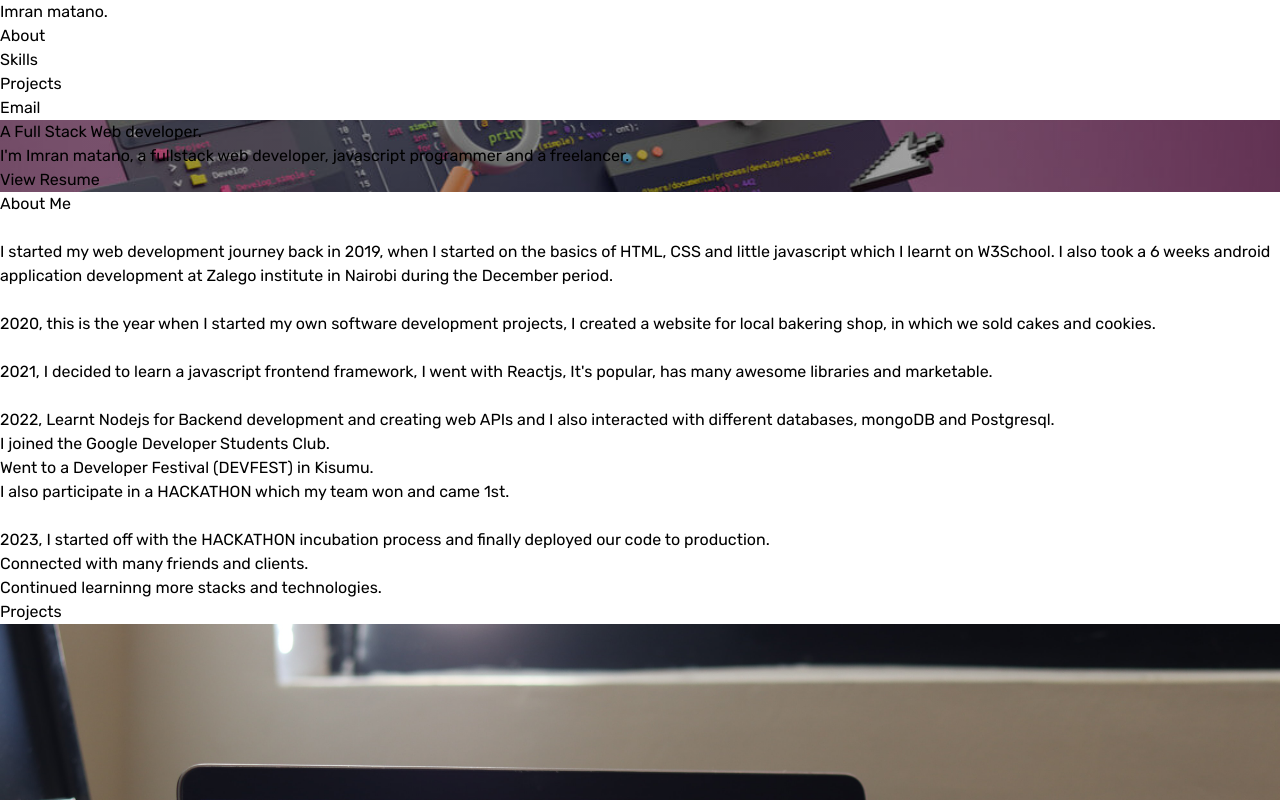
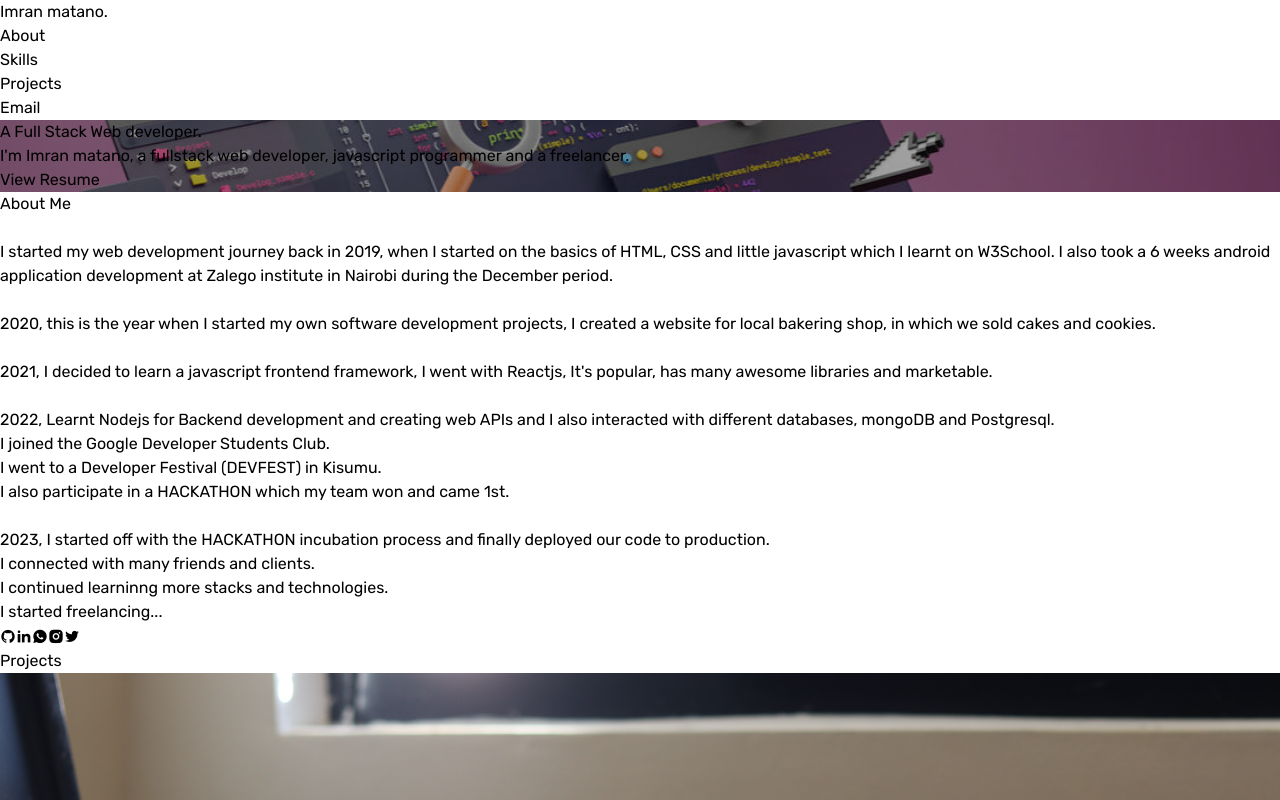
Before and after one commit to imrany/Portfolio, a React (Vite) app: page / in a window 1280 px wide. Shown: the top 800 px of the page. Built offline with nearby package versions, Linux system fonts and the light colour scheme.

Commit message:
added profile links

```diff
--- a/src/components/ui/About.tsx
+++ b/src/components/ui/About.tsx
@@ -22,15 +22,34 @@ function About() {
                 <p>
                     2022, Learnt Nodejs for Backend development and creating web APIs and I also interacted with different databases, mongoDB and Postgresql. <br/>
                     I joined the Google Developer Students Club. <br />
-                    Went to a Developer Festival (DEVFEST) in Kisumu. <br />
+                    I went to a Developer Festival (DEVFEST) in Kisumu. <br />
                     I also participate in a HACKATHON which my team won and came 1st.
                 </p>
                 <br />
                 <p>
                     2023, I started off with the HACKATHON incubation process and finally deployed our code to production. <br />
-                    Connected with many friends and clients. <br />
-                    Continued learninng more stacks and technologies.
+                    I connected with many friends and clients. <br />
+                    I continued learninng more stacks and technologies. <br />
+                    I started freelancing...
                 </p>
+            </div>
+
+            <div className="flex text-2xl mt-8">
+                <a href="http://github.com/imrany" title="my github profile" target="_blank" rel="noopener noreferrer">
+                    <i className="ri-github-fill"></i>
+                </a>
+                <a className="ml-2" href="https://www.linkedin.com/in/imranyy/" title="my linkedin profile" target="_blank" rel="noopener noreferrer">
+                    <i className="ri-linkedin-fill"></i>
+                </a>
+                <a className="ml-2" href="http://wa.me/254734720752" title="Text me on whatsapp" target="_blank" rel="noopener noreferrer">
+                    <i className="ri-whatsapp-fill"></i>
+                </a>
+                <a className="ml-2" href="https://www.instagram.com/imrany00/" title="my instagram profile" target="_blank" rel="noopener noreferrer">
+                    <i className="ri-instagram-fill"></i>
+                </a>
+                <a className="ml-2" href="http://twitter.com/matano_imran" title="my twitter profile" target="_blank" rel="noopener noreferrer">
+                    <i className="ri-twitter-fill"></i>
+                </a>
             </div>
         </div>
     );
--- a/src/components/ui/Projects.tsx
+++ b/src/components/ui/Projects.tsx
@@ -15,7 +15,7 @@ function Projects() {
                             </a>
                             <a href={i.url} target="_blank" rel='noopener noreferrer' className="my-6">
                                 <p className='text-lg font-semibold mb-4'>{i.title}</p>
-                                <p className='text-gray-500'>{i.desc}</p>
+                                <p className='font-thin'>{i.desc}</p>
                             </a>
                         </div>
                     ))}
```
